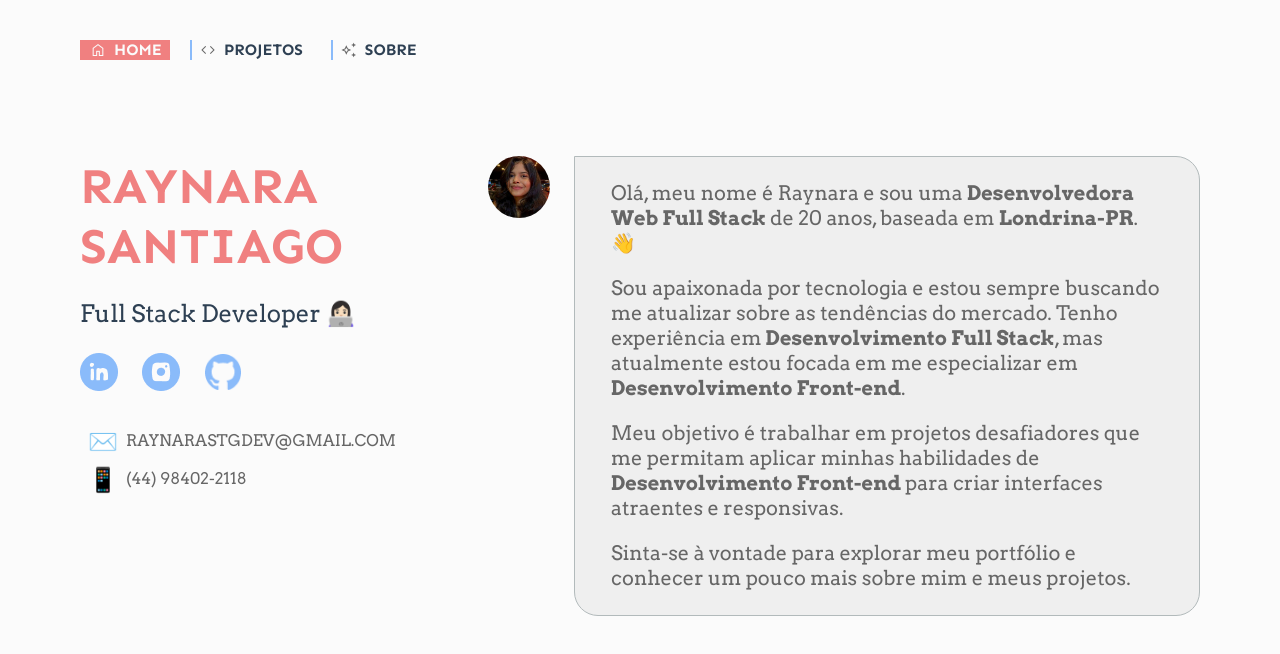
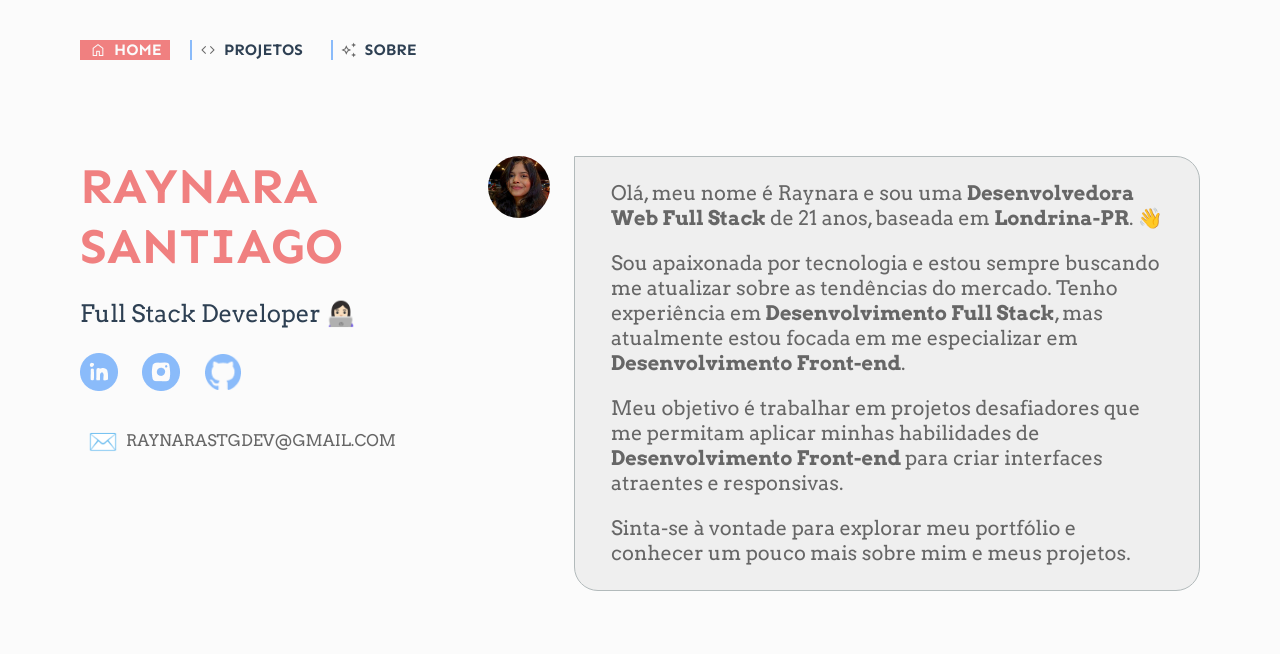
Before and after one commit to raynarastg/Portfolio, a Next.js app: page / in a window 1280 px wide. Shown: the top 654 px of the page. Built offline with nearby package versions, Linux system fonts and the light colour scheme.

Commit message:
removendo tell

```diff
--- a/pages/index.tsx
+++ b/pages/index.tsx
@@ -67,18 +67,18 @@ export default function Home() {
   return (
     <>
       <Head>
-        <meta name="viewport" content="width=device-width, initial-scale=1" />
+        <meta name='viewport' content='width=device-width, initial-scale=1' />
       </Head>
       <ContainerPage>
-        <Header pageActive="home" />
+        <Header pageActive='home' />
         <ColumnsWrapper>
           <LeftColumn />
           <RightColumn>
             <StyledHomeContainer>
               <StyledPictureContainer>
                 <Image
-                  src="/images/profilee.jpeg"
-                  alt="Foto de Raynara Santiago"
+                  src='/images/profilee.jpeg'
+                  alt='Foto de Raynara Santiago'
                   style={{ objectFit: 'cover', transform: 'scale(1.7)', transformOrigin: '50% 10%' }}
                   fill
                 />
@@ -86,7 +86,7 @@ export default function Home() {
               <StyledHomeMessage>
                 <p>
                   Olá, meu nome é Raynara e sou uma <strong>Desenvolvedora Web Full Stack </strong>
-                  de 20 anos, baseada em <strong>Londrina-PR</strong>. 👋
+                  de 21 anos, baseada em <strong>Londrina-PR</strong>. 👋
                 </p>
                 <p>
                   Sou apaixonada por tecnologia e estou sempre buscando me atualizar sobre as tendências do mercado.
--- a/src/components/LeftColumn/index.tsx
+++ b/src/components/LeftColumn/index.tsx
@@ -68,9 +68,6 @@ export const LeftColumn: React.FC<LeftColumnProps> = ({ ...props }) => {
         <H5Title color='elefante'>
           <EmojiIcon margin='right'>✉️</EmojiIcon>RAYNARASTGDEV@GMAIL.COM
         </H5Title>
-        <H5Title color='elefante'>
-          <EmojiIcon margin='right'>📱</EmojiIcon>(44) 98402-2118
-        </H5Title>
       </StyledContactsContainer>
     </StyledSection>
   );
```
